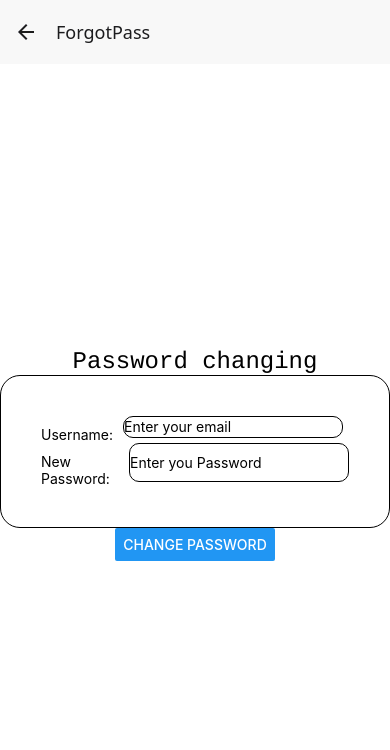
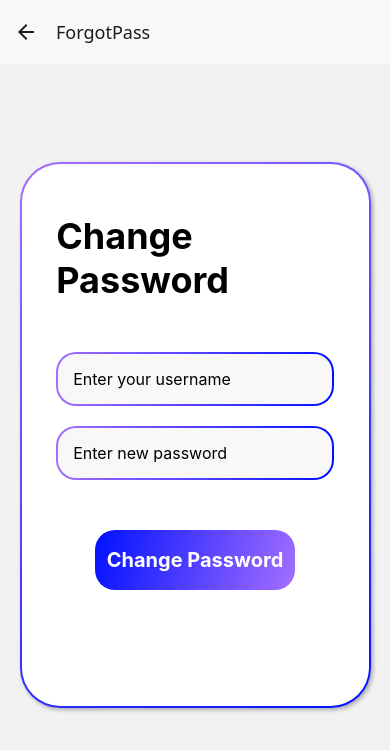
Before and after one commit to AneAltunaa/CarRentalApp, a React Native app: screen /ForgotPass in a window 390 px wide. Shown: the top 750 px of the page. Built offline with nearby package versions, Linux system fonts and the light colour scheme.

Commit message:
Restyled ForgotPassword

```diff
--- a/forgotPass.tsx
+++ b/forgotPass.tsx
@@ -1,18 +1,15 @@
-import { StyleSheet, Text, TextInput, Alert, View, Button } from 'react-native';
+import { StyleSheet, Text, TextInput, Alert, View, Button, TouchableOpacity } from 'react-native';
 import React, { useState } from 'react';
-import {useNavigation} from '@react-navigation/native';
-
+import { useNavigation } from '@react-navigation/native';
+import { LinearGradient } from "expo-linear-gradient";
 
 export default function ForgotPass() {
-
   const navigation = useNavigation();
-
   const [username, setUsername] = useState('');
   const [password, setPassword] = useState('');
 
-  const changePassword = async () =>{
+  const changePassword = async () => {
     try {
-    //Fetch from backend
       const response = await fetch('http://10.0.2.2:5000/updatePassword', {
         method: 'POST',
         headers: { 'Content-Type': 'application/json' },
@@ -29,51 +26,129 @@ export default function ForgotPass() {
     } catch (err: any) {
       Alert.alert('Error', err.message);
     }
-  }
+  };
 
-  return(
-    <View style={styles.container}>
-        <Text style={{fontFamily: 'Courier', fontSize:24}}>Password changing</Text>
-      <View style={styles.backgroundInput}>
-          <View style={styles.labels}>
-          <Text style={{marginRight: 10, marginTop: 10}}>Username:</Text><TextInput placeholder='Enter your email' style={styles.textStyle} value={username} onChangeText={setUsername}/>
+  return (
+    <LinearGradient
+      colors={["#0011FF", "#A46FFF"]}
+      start={{ x: 1, y: 1 }}
+      end={{ x: 0, y: 0 }}
+      style={styles.outerGradientContainer}
+    >
+      <View style={styles.outerContainerInner}>
+        <View style={styles.innerContainer}>
+          <Text style={styles.title}>Change Password</Text>
+
+          <LinearGradient
+            colors={["#A46FFF", "#0011FF"]}
+            start={{ x: 0, y: 0 }}
+            end={{ x: 1, y: 0 }}
+            style={styles.inputGradientBorder}
+          >
+            <View style={styles.inputInner}>
+              <TextInput
+                placeholder="Enter your username"
+                value={username}
+                onChangeText={setUsername}
+                style={styles.inputFieldInner}
+              />
             </View>
+          </LinearGradient>
 
-          <View style={styles.labels}>
-          <Text style={{marginRight: 10, marginTop: 10}}>New Password:</Text><TextInput placeholder='Enter you Password' style={styles.textStyle} value={password} onChangeText={setPassword} secureTextEntry/>
+          <LinearGradient
+            colors={["#A46FFF", "#0011FF"]}
+            start={{ x: 0, y: 0 }}
+            end={{ x: 1, y: 0 }}
+            style={styles.inputGradientBorder}
+          >
+            <View style={styles.inputInner}>
+              <TextInput
+                placeholder="Enter new password"
+                value={password}
+                onChangeText={setPassword}
+                secureTextEntry
+                style={styles.inputFieldInner}
+              />
+            </View>
+          </LinearGradient>
+
+          <TouchableOpacity onPress={changePassword} activeOpacity={0.8}>
+            <LinearGradient
+              colors={["#0011FF", "#A46FFF"]}
+              start={{ x: 0, y: 0 }}
+              end={{ x: 1, y: 1 }}
+              style={styles.loginButton}
+            >
+              <Text style={styles.loginButtonText}>Change Password</Text>
+            </LinearGradient>
+          </TouchableOpacity>
         </View>
       </View>
-
-      <Text></Text>
-
-
-      <Button title='Change Password' onPress={changePassword}/>
-
-    </View>
+    </LinearGradient>
   );
 }
 
+const styles = StyleSheet.create({
+  outerGradientContainer: {
+    marginTop: "25%",
+    width: "90%",
+    height: "70%",
+    borderRadius: 40,
+    marginLeft: "auto",
+    marginRight: "auto",
+    padding: 2,
 
-const styles = StyleSheet.create({
-  container: {
+    shadowColor: "#000",
+    shadowOffset: { width: 2, height: 2 },
+    shadowOpacity: 0.3,
+    shadowRadius: 4,
+
+    elevation: 5,
+  },
+  outerContainerInner: {
     flex: 1,
-    backgroundColor: '#fff',
-    alignItems: 'center',
-    justifyContent: 'center',
+    borderRadius: 38,
+    backgroundColor: "white",
   },
-  textStyle:{
-      borderColor: 'black',
-      borderWidth: 0.5,
-      borderRadius: 10,
-      marginBottom: 5
+  innerContainer: {
+    width: "80%",
+    marginLeft: "auto",
+    marginRight: "auto",
+    alignItems: "center",
+    marginTop: 50,
   },
-  labels:{
-      flexDirection:'row', },
-   backgroundInput:{
-       borderColor:'black',
-       borderWidth:1,
-       padding: 40,
+  title: {
+    fontSize: 36,
+    fontWeight: "bold",
+    marginBottom: 40,
+  },
+  inputGradientBorder: {
+    borderRadius: 20,
+    padding: 2,
+    marginTop: 10,
+    marginBottom: 10,
+    width: "100%",
+  },
+  inputInner: {
+    borderRadius: 18,
+    backgroundColor: "#f8f8f8",
+  },
+  inputFieldInner: {
+    height: 50,
+    paddingLeft: 15,
+    fontSize: 16,
+  },
+  loginButton: {
+    marginTop: 40,
+    width: 200,
+    height: 60,
+    alignItems: "center",
+    justifyContent: "center",
     borderRadius: 20,
   },
-
+  loginButtonText: {
+    fontSize: 20,
+    color: "white",
+    fontWeight: "bold",
+  },
 });
```
Lines whose indentation alone changed are shown as unchanged.
